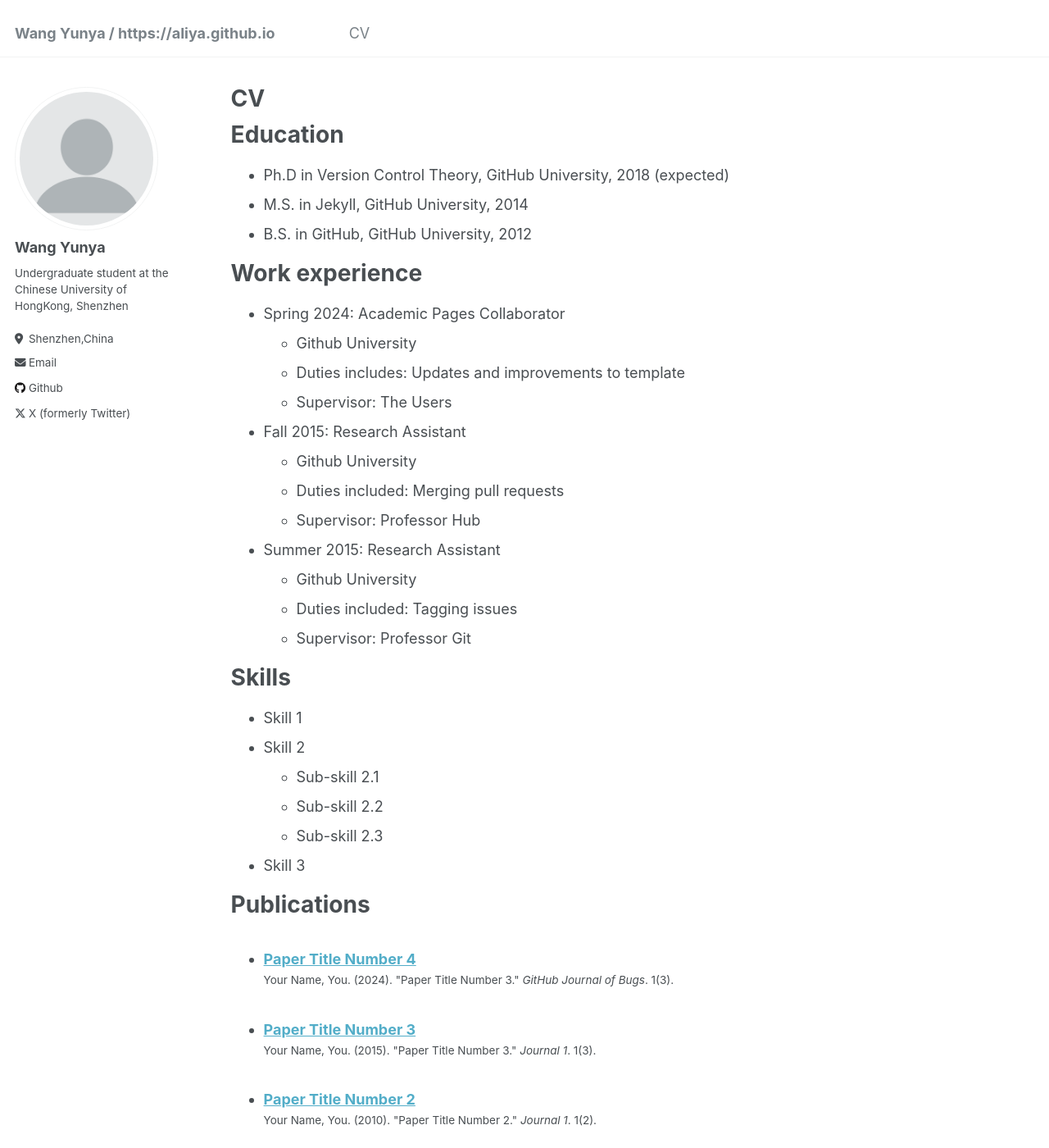
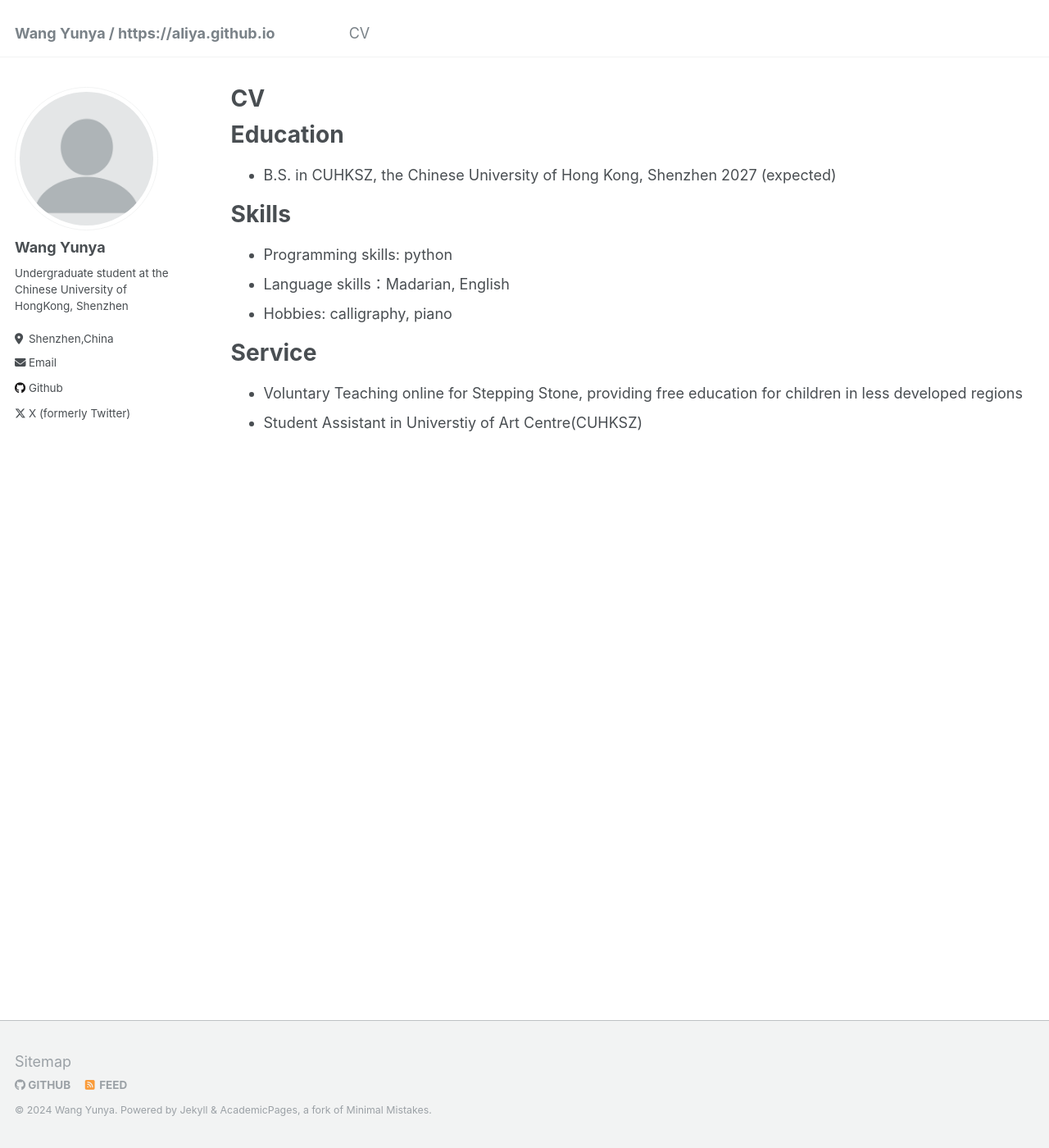
Before and after one commit to Eureka-wong/aliya111.github.io, a Jekyll site: the page built from _pages/cv.md, in a window 1280 px wide and 1400 px high. Shown: the whole window at 82% size. Built offline with Jekyll 4.4.1, drawn with Linux system fonts in a browser that asks for light colours; some of the changed text lies outside the part shown.

Commit message:
Update cv.md

```diff
--- a/_pages/cv.md
+++ b/_pages/cv.md
@@ -11,54 +11,15 @@ redirect_from:
 
 Education
 ======
-* Ph.D in Version Control Theory, GitHub University, 2018 (expected)
-* M.S. in Jekyll, GitHub University, 2014
-* B.S. in GitHub, GitHub University, 2012
-
-Work experience
-======
-* Spring 2024: Academic Pages Collaborator
-  * Github University
-  * Duties includes: Updates and improvements to template
-  * Supervisor: The Users
-
-* Fall 2015: Research Assistant
-  * Github University
-  * Duties included: Merging pull requests
-  * Supervisor: Professor Hub
-
-* Summer 2015: Research Assistant
-  * Github University
-  * Duties included: Tagging issues
-  * Supervisor: Professor Git
+* B.S. in CUHKSZ, the Chinese University of Hong Kong, Shenzhen 2027 (expected)
 
 Skills
 ======
-* Skill 1
-* Skill 2
-  * Sub-skill 2.1
-  * Sub-skill 2.2
-  * Sub-skill 2.3
-* Skill 3
+* Programming skills: python
+* Language skills：Madarian, English
+* Hobbies: calligraphy, piano
 
-Publications
+Service
 ======
-  <ul>{% for post in site.publications reversed %}
-    {% include archive-single-cv.html %}
-  {% endfor %}</ul>
-
-Talks
-======
-  <ul>{% for post in site.talks reversed %}
-    {% include archive-single-talk-cv.html  %}
-  {% endfor %}</ul>
-
-Teaching
-======
-  <ul>{% for post in site.teaching reversed %}
-    {% include archive-single-cv.html %}
-  {% endfor %}</ul>
-
-Service and leadership
-======
-* Currently signed in to 43 different slack teams
+* Voluntary Teaching online for Stepping Stone, providing free education for children in less developed regions
+* Student Assistant in Universtiy of Art Centre(CUHKSZ)
```
